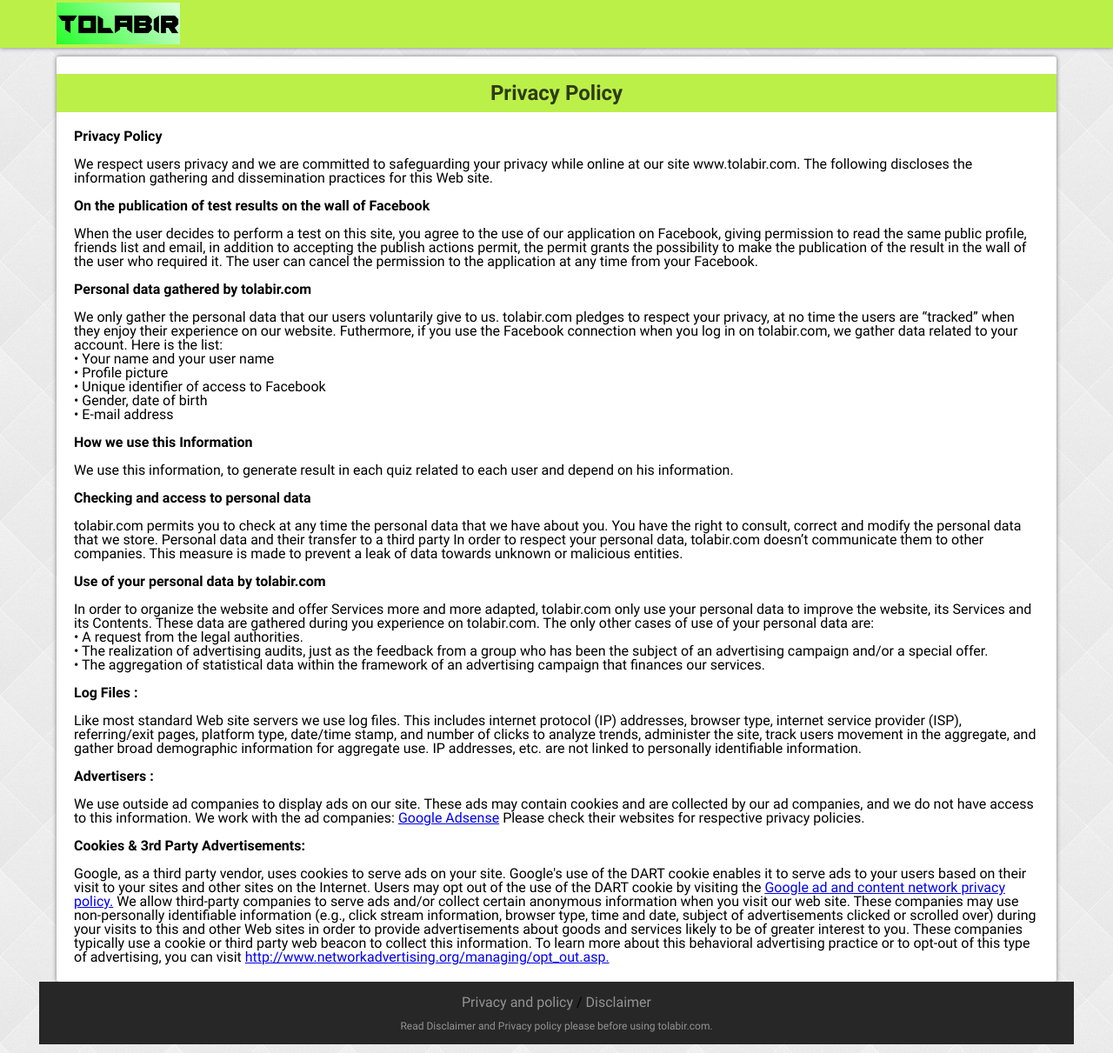
After one commit to slimaidarismail/tolabir, a Django app: page /privacy/ in a window 1280 px wide. The commit adds this page. Shown: the whole page at 87% size. Run offline with Django 3.2, Linux system fonts and the light colour scheme; some libraries are stand-ins or nearby versions.

Commit message:
finish the test result, add privacy and desclaimer pages

```diff
--- a/spam/urls.py
+++ b/spam/urls.py
@@ -5,14 +5,20 @@ from django.urls import path, include
 from django.contrib.staticfiles.urls import staticfiles_urlpatterns
 
 import tafaha
+from spam import views
 from spam.views import Home
+
+SOCIAL_AUTH_URL_NAMESPACE = 'social'
+
 
 urlpatterns = [
     path('admin/', admin.site.urls),
     path('tests/', include('tafaha.urls')),
     path('', tafaha.views.Home.as_view(), name="home"),
-    path('accounts/', include('allauth.urls')),
-    path('', Home.as_view(), name="logout")
+    path('oauth/', include('social_django.urls', namespace='social')),
+    path('logout/', tafaha.views.Logout.as_view() , name='logout'),
+    path('privacy/', views.privacy , name='privacy'),
+    path('declaimer/', views.declaimer , name='declaimer'),
 
 ]+static(settings.MEDIA_URL, document_root = settings.MEDIA_ROOT)
 
--- a/spam/views.py
+++ b/spam/views.py
@@ -11,3 +11,9 @@ class Home(View):
 
     def post(self, request):
         logout(request)
+
+def privacy(request):
+    return render(request, 'privacy.html')
+
+def declaimer(request):
+    return render(request, 'declaimer.html')
--- a/tafaha/models.py
+++ b/tafaha/models.py
@@ -32,5 +32,5 @@ class Result(models.Model):
 
 
 class UserProfile(models.Model):
-    user = models.ForeignKey(User, on_delete=models.SET_NULL, null=True)
+    user = models.OneToOneField(User, on_delete=models.CASCADE)
     avatar = models.ImageField(upload_to="img/users")
--- a/tafaha/templates/tafaha/result.html
+++ b/tafaha/templates/tafaha/result.html
@@ -9,8 +9,7 @@
                     <h2> {{ test.title }}</h2>
                     <div class="cleft" id="root">
                         <div class="quina" style="margin-bottom: 40px">
-                            <img src="{% static 'img/tafaha/' %}{{ img }}.jpg" alt="" width="10%">
-                            {{ user.first_name }} {{ user.avatar }}
+                            <img src="{% static result %}" alt="" width="60%">
                         </div>
                         <div style="font-weight: bold;
                                     font-size: 15px;
--- a/templates/base.html
+++ b/templates/base.html
@@ -32,7 +32,11 @@
             </a>
             <div class="fbimg" >
                 {% if user.username %}
-                    {{ user.username }}
+                    {{ user.first_name }} {{ user.last_name }} {{ user.profile_photo }}
+                    <form action="{% url "logout" %}" method="post">
+                    {% csrf_token %}
+                        <input type="submit" value="logout">
+                    </form>
                 {% endif %}
             </div>
             <div class="clear"></div>
@@ -42,9 +46,9 @@
     {% block content %} {% endblock %}
 
     <div class="footer">
-        <a href="privacy.html" style="margin-right: 0px">Privacy and policy
+        <a href="{% url 'privacy' %}" style="margin-right: 0px">Privacy and policy
         </a>/
-        <a href="disclaimer.html" style="margin-right: 0px">Disclaimer
+        <a href="{% url 'declaimer' %}" style="margin-right: 0px">Disclaimer
         </a>
 
         <span style="color: rgba(255,255,255,.5);margin-top: 13px;font-size: 12px;display: block;">Read Disclaimer and Privacy policy please before using tolabir.com.</span>
--- /dev/null
+++ b/templates/privacy.html
@@ -0,0 +1,138 @@
+{% extends 'base.html' %}
+
+{% block content %}
+    <div class="main">
+        <div class="content">
+            <div class="left">
+                <div class="ccleft">
+                    <h2>
+                        Privacy Policy
+                    </h2>
+                    <div class="cleft">
+                        <div class="quina" style="height:auto;">
+                            <div class="privacy" style="text-align:left;padding:10px 20px;">
+                                <h4>Privacy Policy</h4>
+                                <br>
+                                We respect users privacy and we are committed to safeguarding your privacy while online
+                                at our site www.tolabir.com. The following discloses the information gathering and
+                                dissemination practices for this Web site.
+                                <br>
+                                <br>
+                                <h4>On the publication of test results on the wall of Facebook</h4>
+                                <br>
+                                When the user decides to perform a test on this site, you agree to the use of our
+                                application on Facebook, giving permission to read the same public profile, friends list
+                                and email, in addition to accepting the publish actions permit, the permit grants the
+                                possibility to make the publication of the result in the wall of the user who required
+                                it. The user can cancel the permission to the application at any time from your
+                                Facebook. </h4>
+                                <br>
+                                <br>
+                                <h4>Personal data gathered by tolabir.com</h4>
+                                <br>
+                                We only gather the personal data that our users voluntarily give to us.
+                                tolabir.com pledges to respect your privacy, at no time the users are “tracked” when they
+                                enjoy their experience on our website.
+                                Futhermore, if you use the Facebook connection when you log in on tolabir.com, we gather
+                                data related to your account. Here is the list: <br>
+                                • Your name and your user name <br>
+                                • Profile picture <br>
+                                • Unique identifier of access to Facebook <br>
+                                • Gender, date of birth <br>
+                                • E-mail address
+                                <br>
+                                <br>
+                                <h4>How we use this Information</h4>
+                                <br>
+                                We use this information, to generate result in each quiz related to each user and depend
+                                on his information.
+                                <br>
+                                <br>
+                                <h4>Checking and access to personal data</h4>
+                                <br>
+                                tolabir.com permits you to check at any time the personal data that we have about you.
+                                You have the right to consult, correct and modify the personal data that we store.
+                                Personal data and their transfer to a third party In order to respect your personal
+                                data, tolabir.com doesn’t communicate them to other companies. This measure is made to
+                                prevent a leak of data towards unknown or malicious entities.
+                                <br>
+                                <br>
+                                <h4>Use of your personal data by tolabir.com</h4>
+                                <br>
+                                In order to organize the website and offer Services more and more adapted, tolabir.com
+                                only use your personal data to improve the website, its Services and its Contents. These
+                                data are gathered during you experience on tolabir.com.
+                                The only other cases of use of your personal data are:
+                                <br>
+                                • A request from the legal authorities. <br>
+                                • The realization of advertising audits, just as the feedback from a group who has been
+                                the subject of an advertising campaign and/or a special offer. <br>
+                                • The aggregation of statistical data within the framework of an advertising campaign
+                                that finances our services.
+                                <br>
+                                <br>
+                                <h4>Log Files :</h4>
+                                <br>
+                                Like most standard Web site servers we use log files. This includes internet protocol
+                                (IP) addresses, browser type, internet service provider (ISP), referring/exit pages,
+                                platform type, date/time stamp, and number of clicks to analyze trends, administer the
+                                site, track users movement in the aggregate, and gather broad demographic information
+                                for aggregate use. IP addresses, etc. are not linked to personally identifiable
+                                information.
+                                <br>
+                                <br>
+                                <h4>Advertisers :</h4>
+                                <br>
+                                We use outside ad companies to display ads on our site. These ads may contain cookies
+                                and are collected by our ad companies, and we do not have access to this information. We
+                                work with the ad companies:
+                                <a href="http://www.google.com/policies/privacy/ads/">Google Adsense</a> Please check
+                                their websites for respective privacy policies.
+                                <br>
+                                <br>
+                                <h4>Cookies &amp; 3rd Party Advertisements:</h4>
+                                <br>
+                                Google, as a third party vendor, uses cookies to serve ads on your site. Google's use of
+                                the DART cookie enables it to serve ads to your users based on their visit to your sites
+                                and other sites on the Internet. Users may opt out of the use of the DART cookie by
+                                visiting the <a href="http://www.google.com/privacy_ads.html">Google ad and content
+                                network privacy policy.</a>
+                                We allow third-party companies to serve ads and/or collect certain anonymous information
+                                when you visit our web site. These companies may use non-personally identifiable
+                                information (e.g., click stream information, browser type, time and date, subject of
+                                advertisements clicked or scrolled over) during your visits to this and other Web sites
+                                in order to provide advertisements about goods and services likely to be of greater
+                                interest to you. These companies typically use a cookie or third party web beacon to
+                                collect this information. To learn more about this behavioral advertising practice or to
+                                opt-out of this type of advertising, you can visit <a
+                                    href="http://www.networkadvertising.org/managing/opt_out.asp">http://www.networkadvertising.org/managing/opt_out.asp.</a>
+                            </div>
+                        </div>
+                    </div>
+                </div>
+            </div>
+            <div class="in">
+
+                <style type="text/css">
+                    .respo {
+                        margin-top: 20px;
+                        min-width: 250px;
+                        height: 300px;
+                        width: 100%
+                    }
+
+                    @media (min-width: 500px) {
+                        .adslot_1 {
+                            width: 468px;
+                            height: 60px;
+                        }
+                    }
+
+                    @media (min-width: 800px) {
+                        .adslot_1 {
+                            width: 728px;
+                            height: 90px;
+                        }
+                    }
+                </style>
+{% endblock %}
```
Also changed, not shown: spam/settings.py (+8 -42 lines), tafaha/templates/tafaha/single-test.html (+1 -6 lines), tafaha/views.py (+25 -9 lines), templates/declaimer.html (added, +54 -0 lines), assets/img/profile/913257525520946profile.jpg (added), assets/img/results/9132575255209466.jpg (added), assets/img/tafaha/1.png (added), assets/img/tafaha/2.png (added), assets/img/tafaha/image.png (added), assets/img/tafaha/image_ZnCH4Hp.png (added), db.sqlite3, 1 other file.
